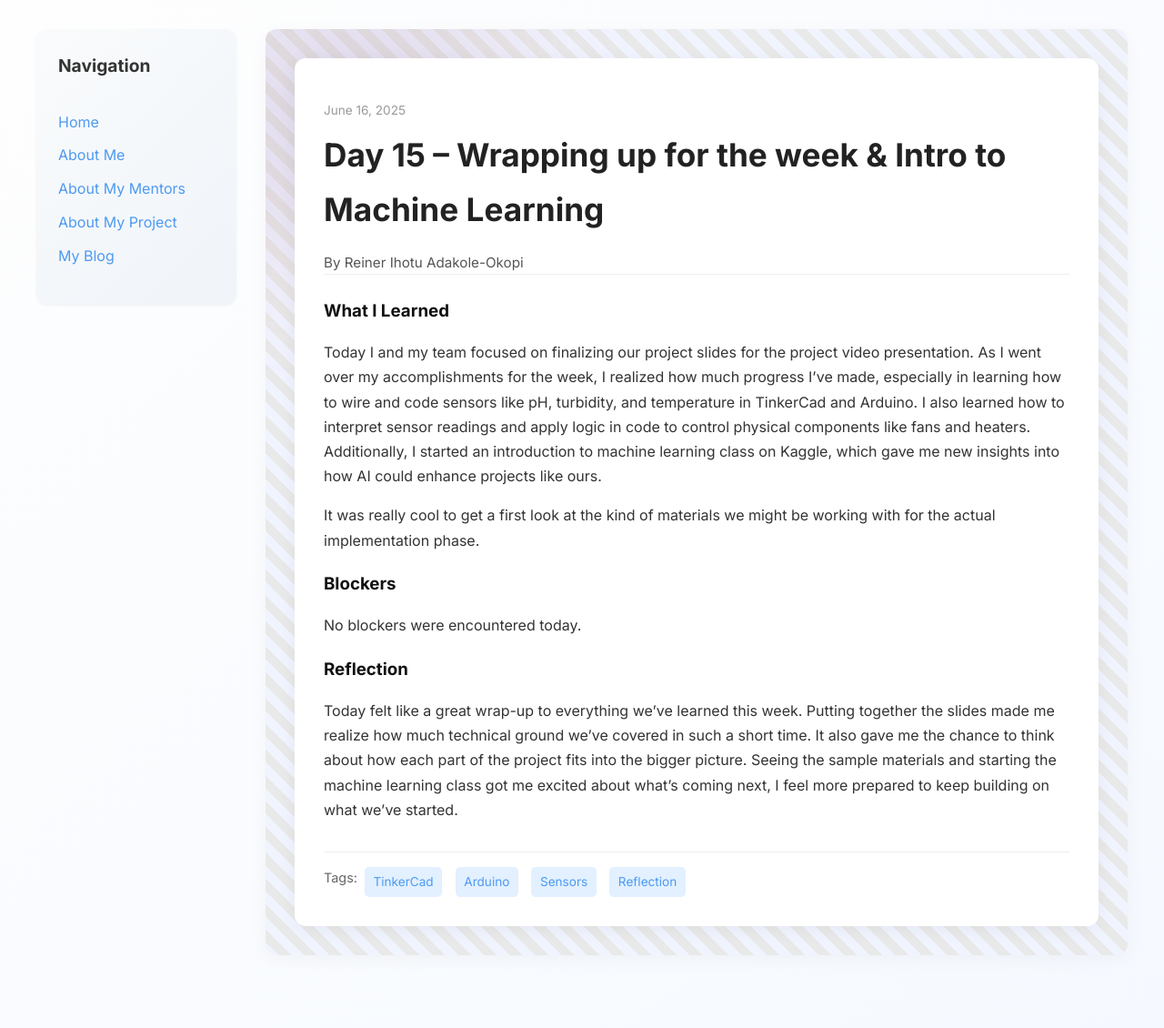
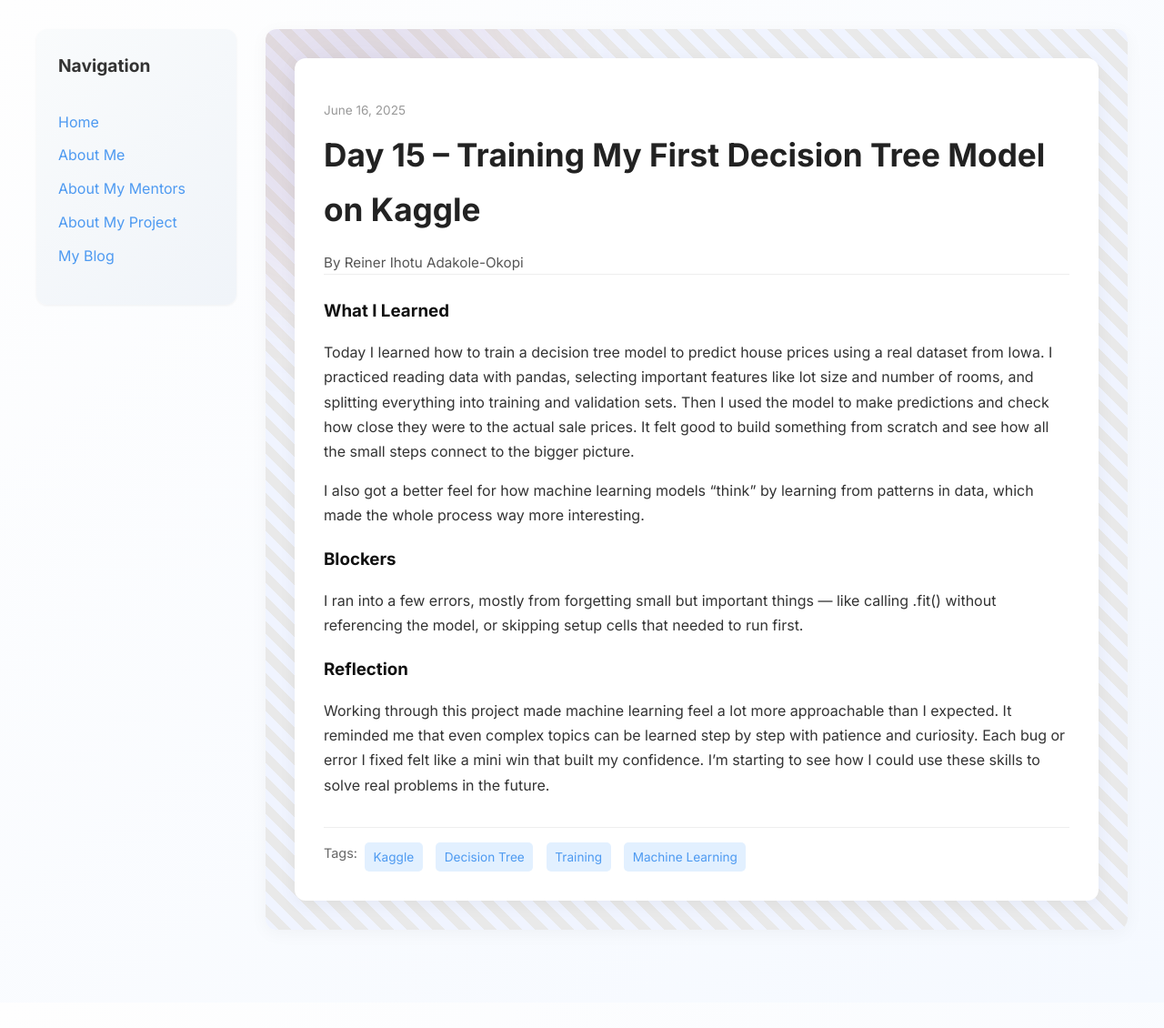
Before and after one commit to Reiner343/Reiner343.github.io, a Jekyll site: the page built from _posts/2025-06-16-day-15.md, in a window 1280 px wide. Shown: the whole page at 91% size. Built offline with Jekyll 4.4.1, drawn with Linux system fonts in a browser that asks for light colours; after the commit the page ends 1102 px from its top, so only the background shows below that.

Commit message:
Update 2025-06-16-day-15.md

```diff
--- a/_posts/2025-06-16-day-15.md
+++ b/_posts/2025-06-16-day-15.md
@@ -1,19 +1,19 @@
 ---
 layout: post
-title: "Day 15 – Wrapping up for the week & Intro to Machine Learning "
+title: "Day 15 – Training My First Decision Tree Model on Kaggle "
 date: 2025-06-16
 author: Reiner Ihotu Adakole-Okopi
 permalink: /day15.html
-tags: ["TinkerCad", "Arduino", "Sensors", "Reflection"]
+tags: ["Kaggle", "Decision Tree", "Training", "Machine Learning"]
 
 what_i_learned: |
-  Today I and my team focused on finalizing our project slides for the project video presentation. As I went over my accomplishments for the week, I realized how much progress I’ve made, especially in learning how to wire and code sensors like pH, turbidity, and temperature in TinkerCad and Arduino. I also learned how to interpret sensor readings and apply logic in code to control physical components like fans and heaters. Additionally, I started an introduction to machine learning class on Kaggle, which gave me new insights into how AI could enhance projects like ours.
+  Today I learned how to train a decision tree model to predict house prices using a real dataset from Iowa. I practiced reading data with pandas, selecting important features like lot size and number of rooms, and splitting everything into training and validation sets. Then I used the model to make predictions and check how close they were to the actual sale prices. It felt good to build something from scratch and see how all the small steps connect to the bigger picture.
 
-   It was really cool to get a first look at the kind of materials we might be working with for the actual implementation phase.
+   I also got a better feel for how machine learning models “think” by learning from patterns in data, which made the whole process way more interesting.
 
 blockers: |
-  No blockers were encountered today.
+  I ran into a few errors, mostly from forgetting small but important things — like calling .fit() without referencing the model, or skipping setup cells that needed to run first.
 
 reflection: |
-  Today felt like a great wrap-up to everything we’ve learned this week. Putting together the slides made me realize how much technical ground we’ve covered in such a short time. It also gave me the chance to think about how each part of the project fits into the bigger picture. Seeing the sample materials and starting the machine learning class got me excited about what’s coming next, I feel more prepared to keep building on what we've started.
+  Working through this project made machine learning feel a lot more approachable than I expected. It reminded me that even complex topics can be learned step by step with patience and curiosity. Each bug or error I fixed felt like a mini win that built my confidence. I’m starting to see how I could use these skills to solve real problems in the future.
 ---
```
